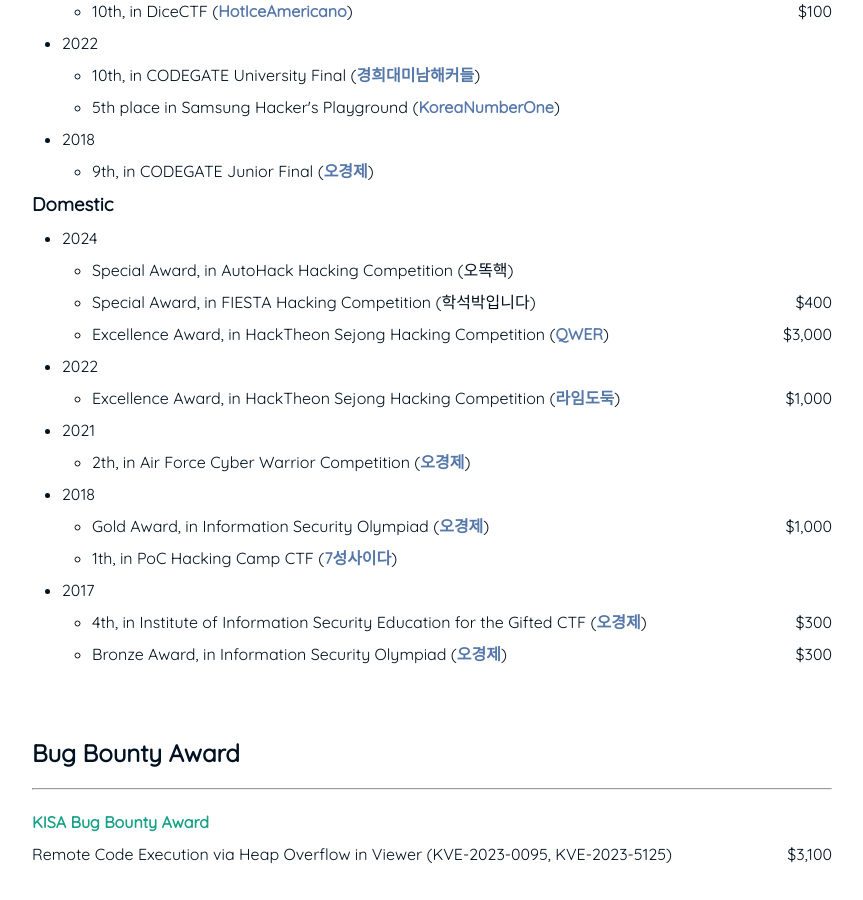
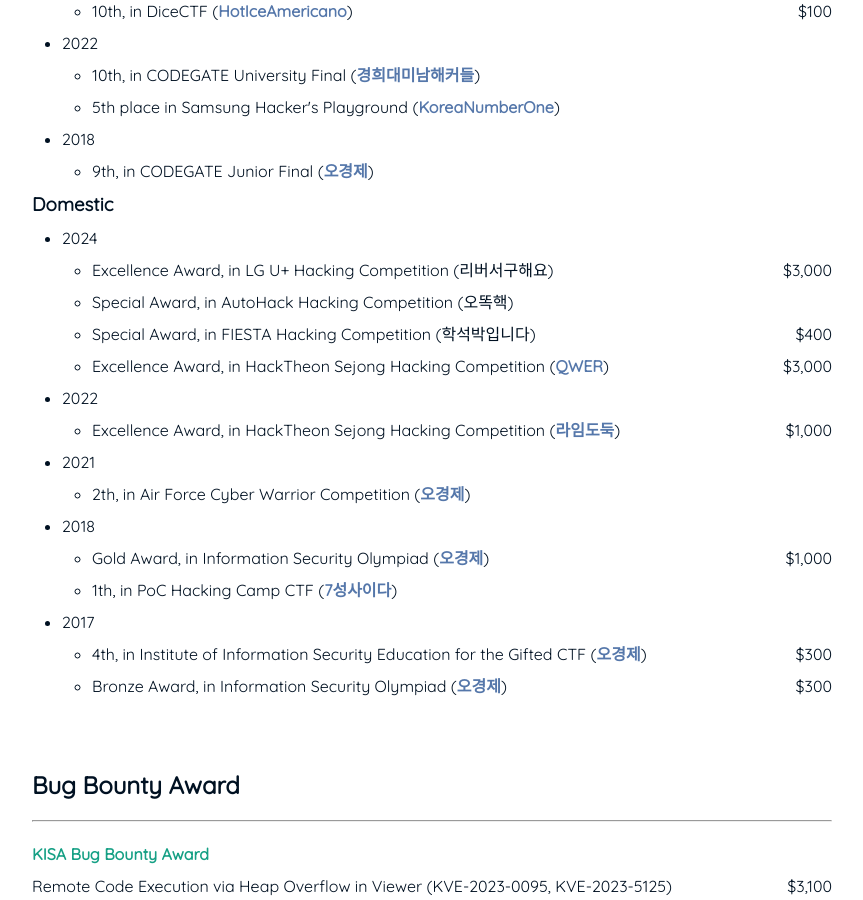
Before and after one commit to Gyeongje/gyeongje.github.io, a Jekyll site: the page built from index.md, in a window 1280 px wide and 900 px high, scrolled down 1406 px. Shown: the whole window, without its empty margins (208-1071 px from the left). Built offline with Jekyll 4.4.1, drawn with Linux system fonts in a browser that asks for light colours.

Commit message:
Update index.md

```diff
--- a/index.md
+++ b/index.md
@@ -67,6 +67,7 @@
 <ul>
 <li>2024</li>
 <ul>
+	<li>Excellence Award, in LG U+ Hacking Competition (리버서구해요) <span style="float: right; ">$3,000</span></li>
 	<li>Special Award, in AutoHack Hacking Competition (오똑핵) </li>
 	<li>Special Award, in FIESTA Hacking Competition (학석박입니다) <span style="float: right; ">$400</span></li>
 	<li>Excellence Award, in HackTheon Sejong Hacking Competition (<a href="https://m.boannews.com/html/detail.html?tab_type=1&idx=130709">QWER</a>) <span style="float: right; ">$3,000</span></li>
```
